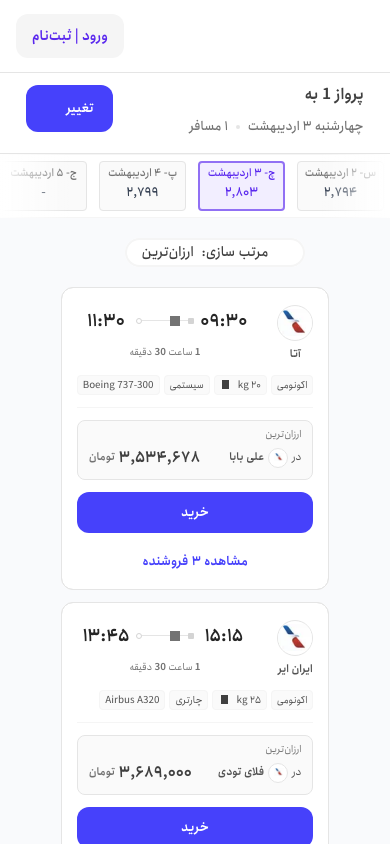
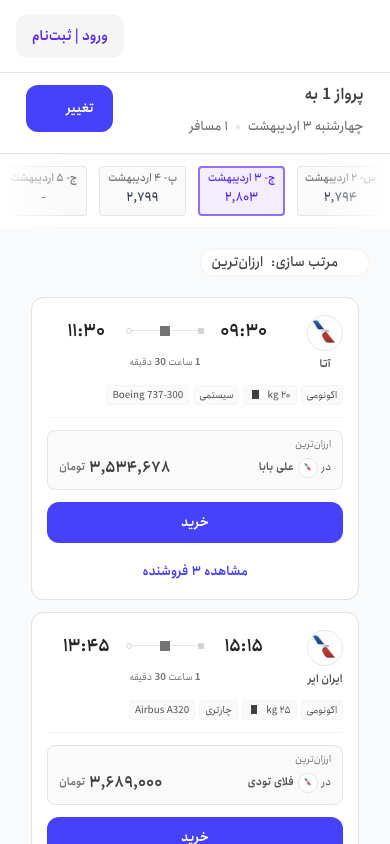
Before and after one commit to Floy-ir/Frontend, a Next.js app: page /flights/1 in a window 390 px wide. Shown: the top 844 px of the page. Built offline with nearby package versions, Linux system fonts and the light colour scheme; some icons are missing.

Commit message:
fix(style): fixed sort and timeline

```diff
--- a/app/flights/[route]/page.tsx
+++ b/app/flights/[route]/page.tsx
@@ -260,17 +260,16 @@
           </div>
         </div>
 
-       <div className="flex flex-col items-center">
+
           {/* mobile sort */}
-          <div className="w-2/3 items-start">
         <Drawer>
           <DrawerTrigger asChild>
-            <div className="bg-Shade-White w-45 outline-Gray-N100 m-5  inline-flex items-center justify-center gap-1 rounded-2xl px-3 py-1 outline-2 outline-offset-[-2px] lg:hidden">
+            <div className="bg-Shade-White outline-Gray-N100 m-5 inline-flex items-center justify-center gap-1 rounded-2xl px-3 py-1 outline-2 outline-offset-[-2px] lg:hidden">
               <Sort size="16" color="#1E1E1E" />
 
               <div className="flex items-center justify-center gap-2">
-                <div className="text-Gray-N700 text-sm leading-normal font-medium shrink-0"> مرتب سازی: </div>
-                <div className="text-Gray-N700 text-sm leading-normal font-medium shrink-0">
+                <div className="text-Gray-N700 text-sm leading-normal font-medium"> مرتب سازی: </div>
+                <div className="text-Gray-N700 text-sm leading-normal font-medium">
                   {sortKey ? getCurrentSortLabel() : " ارزان‌ترین "}
                 </div>
               </div>
@@ -313,8 +312,6 @@
             </div>
           </DrawerContent>
         </Drawer>
-        </div>
-
         <div className="flex flex-row gap-4">
 
           {/* Flight filters sidebar */}
@@ -336,7 +333,6 @@
             <FlightResultsList flights={sortedFlights} />
           </div>
         </div>
-        </div>
       </div>
     </div>
   )
--- a/components/FlightsPage/price-timeline.tsx
+++ b/components/FlightsPage/price-timeline.tsx
@@ -98,8 +98,8 @@
     <div className="relative max-w-screen items-center justify-center">
       {/* Gradient */}
       <div className="pointer-events-none absolute inset-0 z-9 flex w-full justify-between">
-        <div className="h-full w-[69px] bg-gradient-to-l from-white to-transparent md:rounded-2xl"></div>
-        <div className="h-full w-[69px] bg-gradient-to-r from-white to-transparent md:rounded-2xl"></div>
+        <div className="h-full w-[69px] bg-gradient-to-l from-white to-transparent lg:rounded-2xl"></div>
+        <div className="h-full w-[69px] bg-gradient-to-r from-white to-transparent lg:rounded-2xl"></div>
       </div>
 
       {/* buttons */}
@@ -125,13 +125,13 @@
             scrollRef.current.scrollBy({ left: 200, behavior: "smooth" })
           }
         }}
-        className="absolute top-1/3 right-4 z-10 hidden cursor-pointer md:block"
+        className="absolute top-1/3 right-4 z-10 hidden cursor-pointer lg:block"
       />
 
       {/* Timeline scroll area */}
       <div
         ref={scrollRef}
-        className="bg-Shade-White outline-Gray-N100 relative inline-flex h-[64px] w-full snap-x snap-mandatory flex-nowrap items-center gap-3 overflow-x-auto scroll-smooth py-3 outline outline-offset-[-1px] md:h-[80px] md:rounded-2xl"
+        className="bg-Shade-White outline-Gray-N100 relative inline-flex h-[74px] w-full snap-x snap-mandatory flex-nowrap items-center gap-3 overflow-x-auto scroll-smooth py-3 outline outline-offset-[-1px] md:h-[85px] lg:rounded-2xl"
       >
         <div className="flex snap-end gap-3 px-3">
           {data.map((item, index) => {
```
